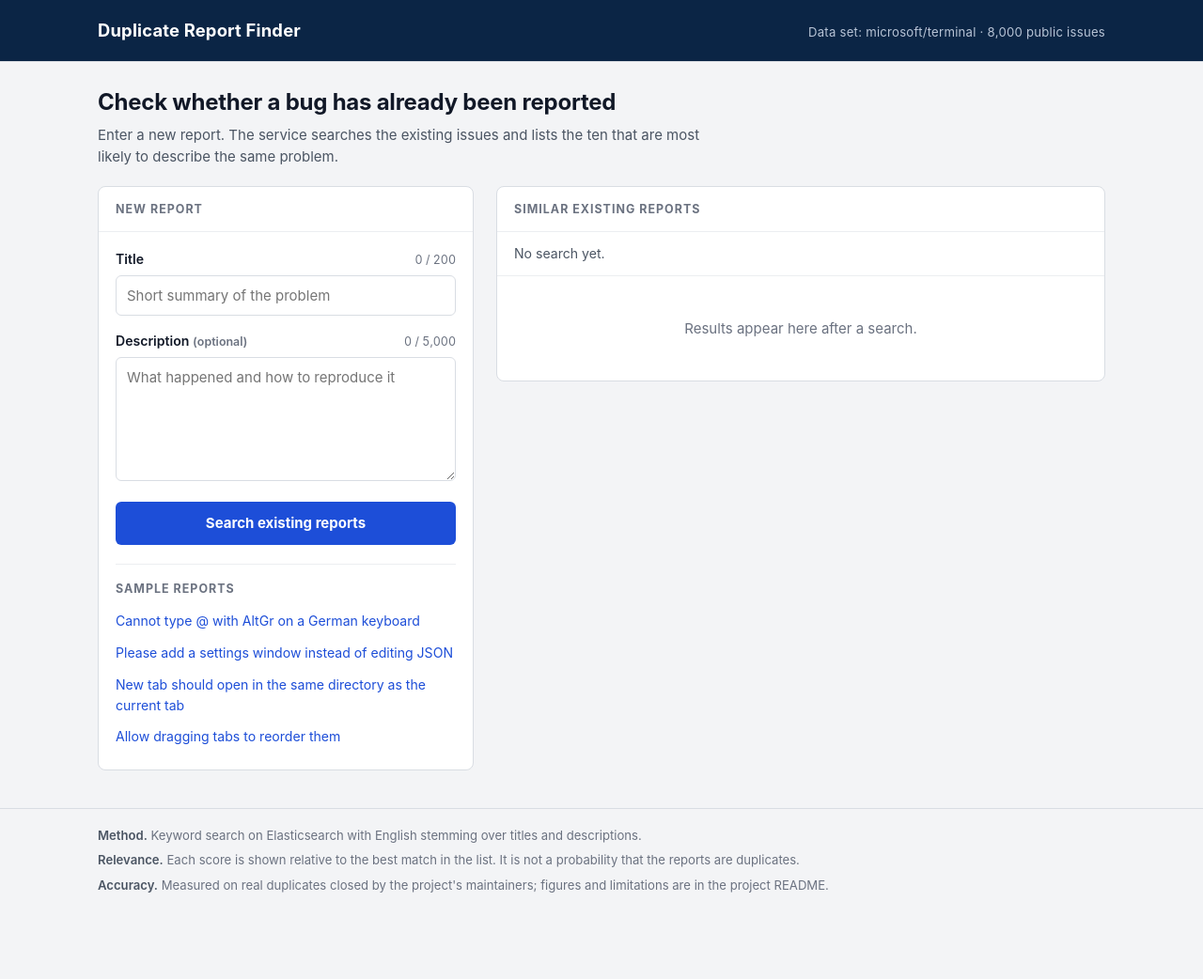
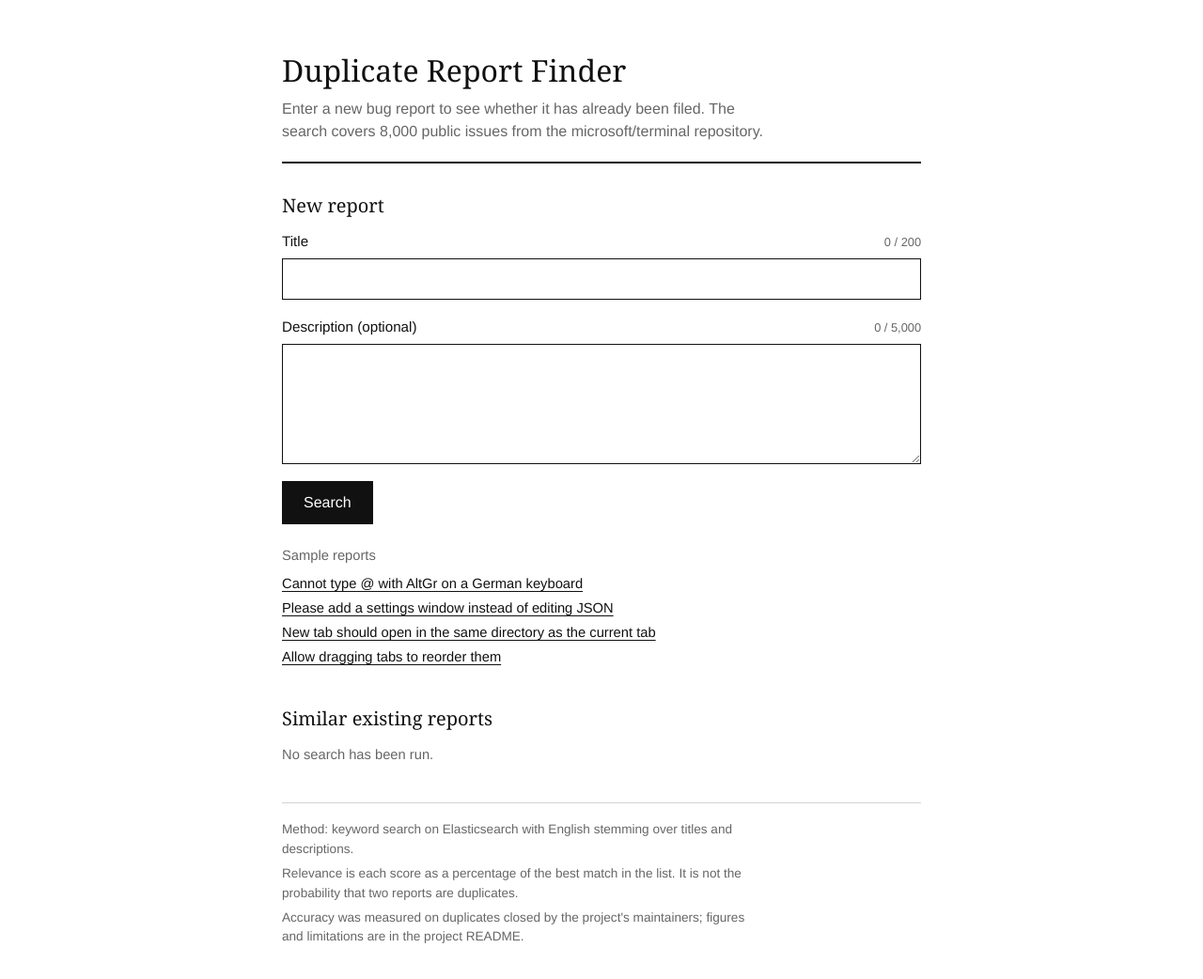
Before and after one commit to hitesh-ctrl/dupBug, a website: page public/index.html in a window 1280 px wide. Shown: the whole page at 94% size. Before the commit the page ends 980 px from the top, so only its background shows below. Drawn offline with Linux system fonts and the light colour scheme.

Commit message:
Simplify demo page to a plain monochrome layout

```diff
--- a/public/index.html
+++ b/public/index.html
@@ -5,150 +5,110 @@
 <meta name="viewport" content="width=device-width, initial-scale=1">
 <title>Duplicate Report Finder</title>
 <style>
-  :root {
-    --page: #f3f4f6; --surface: #ffffff; --ink: #111827; --ink-2: #4b5563; --ink-3: #6b7280;
-    --rule: #d9dde3; --rule-soft: #eceef1; --brand: #0b2545; --brand-ink: #ffffff; --brand-sub: #b8c4d6;
-    --accent: #1d4ed8; --accent-ink: #ffffff; --accent-soft: #e8eefc; --field: #ffffff;
-    --danger: #b42318; --danger-soft: #fdecea; --track: #e5e7eb;
-  }
+  :root { --bg: #ffffff; --fg: #111111; --mute: #666666; --rule: #111111; --hair: #d4d4d4; --err: #a40000; }
   @media (prefers-color-scheme: dark) {
-    :root {
-      --page: #0f1216; --surface: #171b21; --ink: #e6e8eb; --ink-2: #aab2bd; --ink-3: #8a93a0;
-      --rule: #2a313a; --rule-soft: #212730; --brand: #0b1626; --brand-ink: #f3f5f8; --brand-sub: #8ea0b8;
-      --accent: #7aa2ff; --accent-ink: #0b1220; --accent-soft: #1b2740; --field: #11151a;
-      --danger: #ff9b91; --danger-soft: #3a1b18; --track: #2a313a;
-    }
+    :root { --bg: #111111; --fg: #ededed; --mute: #9a9a9a; --rule: #ededed; --hair: #3a3a3a; --err: #ff8f8f; }
   }
   * { box-sizing: border-box; }
   html { -webkit-text-size-adjust: 100%; }
-  body { margin: 0; background: var(--page); color: var(--ink);
-         font: 15px/1.55 -apple-system, BlinkMacSystemFont, "Segoe UI", Roboto, "Helvetica Neue", Arial, sans-serif; }
+  body { margin: 0; background: var(--bg); color: var(--fg);
+         font: 16px/1.5 "Helvetica Neue", Helvetica, Arial, sans-serif; }
+  .page { max-width: 720px; margin: 0 auto; padding: 56px 20px 72px; }
 
-  header.top { background: var(--brand); color: var(--brand-ink); border-bottom: 1px solid var(--rule); }
-  .wrap { max-width: 1120px; margin: 0 auto; padding: 0 24px; }
-  header.top .wrap { display: flex; align-items: baseline; justify-content: space-between; gap: 16px;
-                     padding-top: 18px; padding-bottom: 18px; flex-wrap: wrap; }
-  .brand { font-size: 1.15rem; font-weight: 650; letter-spacing: .01em; }
-  .source { color: var(--brand-sub); font-size: .82rem; letter-spacing: .02em; }
+  header { border-bottom: 2px solid var(--rule); padding-bottom: 20px; margin-bottom: 32px; }
+  h1 { font: 400 2rem/1.2 Georgia, "Times New Roman", serif; margin: 0 0 10px; }
+  header p { margin: 0; color: var(--mute); max-width: 60ch; }
 
-  .intro { padding: 28px 0 20px; max-width: 70ch; }
-  .intro h1 { font-size: 1.5rem; line-height: 1.25; margin: 0 0 8px; font-weight: 650; letter-spacing: -.01em; }
-  .intro p { margin: 0; color: var(--ink-2); }
+  h2 { font: 400 1.25rem/1.3 Georgia, "Times New Roman", serif; margin: 0 0 14px; }
+  section { margin-bottom: 40px; }
 
-  .grid { display: grid; grid-template-columns: minmax(0, 400px) minmax(0, 1fr); gap: 24px; align-items: start; padding-bottom: 40px; }
-  @media (max-width: 860px) { .grid { grid-template-columns: minmax(0, 1fr); } .wrap { padding: 0 16px; } }
+  .field { margin-bottom: 18px; }
+  .label-row { display: flex; justify-content: space-between; align-items: baseline; margin-bottom: 6px; }
+  label { font-size: .95rem; }
+  .count { color: var(--mute); font-size: .8rem; font-variant-numeric: tabular-nums; }
+  input, textarea { display: block; width: 100%; padding: 9px 10px; border: 1px solid var(--rule); border-radius: 0;
+                    background: var(--bg); color: var(--fg); font: inherit; -webkit-appearance: none; appearance: none; }
+  textarea { min-height: 128px; resize: vertical; }
+  input:focus, textarea:focus, button:focus-visible, a:focus-visible { outline: 2px solid var(--fg); outline-offset: 2px; }
+  ::placeholder { color: var(--mute); opacity: 1; }
 
-  .panel { background: var(--surface); border: 1px solid var(--rule); border-radius: 8px; }
-  .panel > h2 { margin: 0; padding: 14px 18px; font-size: .78rem; font-weight: 650; letter-spacing: .08em;
-                text-transform: uppercase; color: var(--ink-3); border-bottom: 1px solid var(--rule-soft); }
-  .panel-body { padding: 18px; }
+  button { font: inherit; cursor: pointer; border-radius: 0; }
+  #submit { background: var(--fg); color: var(--bg); border: 1px solid var(--fg); padding: 10px 22px; }
+  #submit:disabled { opacity: .55; cursor: default; }
 
-  .field { margin-bottom: 16px; }
-  .label-row { display: flex; justify-content: space-between; align-items: baseline; margin-bottom: 6px; }
-  label { font-weight: 600; font-size: .88rem; }
-  .hint { color: var(--ink-3); font-size: .78rem; font-variant-numeric: tabular-nums; }
-  input, textarea { width: 100%; padding: 9px 11px; border: 1px solid var(--rule); border-radius: 6px;
-                    background: var(--field); color: var(--ink); font: inherit; }
-  input:focus, textarea:focus, button:focus-visible, a:focus-visible { outline: 2px solid var(--accent); outline-offset: 1px; }
-  textarea { min-height: 132px; resize: vertical; }
-  button { font: inherit; cursor: pointer; }
-  .primary { width: 100%; background: var(--accent); color: var(--accent-ink); border: 0; border-radius: 6px;
-             padding: 11px 16px; font-weight: 650; }
-  .primary:disabled { opacity: .6; cursor: default; }
+  .samples { margin: 22px 0 0; font-size: .92rem; color: var(--mute); }
+  .samples ul { list-style: none; margin: 6px 0 0; padding: 0; }
+  .samples li { padding: 2px 0; }
+  .samples button { background: none; border: 0; padding: 0; color: var(--fg); text-align: left;
+                    text-decoration: underline; text-underline-offset: 3px; text-decoration-thickness: 1px; }
 
-  .examples { margin-top: 20px; padding-top: 16px; border-top: 1px solid var(--rule-soft); }
-  .examples h3 { margin: 0 0 8px; font-size: .78rem; font-weight: 650; letter-spacing: .08em; text-transform: uppercase; color: var(--ink-3); }
-  .examples ul { list-style: none; margin: 0; padding: 0; }
-  .examples button { display: block; width: 100%; text-align: left; background: none; border: 0; padding: 6px 0;
-                     color: var(--accent); font-size: .88rem; }
-  .examples button:hover { text-decoration: underline; }
+  #status { color: var(--mute); font-size: .92rem; margin: 0 0 12px; min-height: 1.5em; }
+  #status.error { color: var(--err); }
 
-  .status { padding: 12px 18px; color: var(--ink-2); font-size: .88rem; border-bottom: 1px solid var(--rule-soft); min-height: 45px; }
-  .status.error { color: var(--danger); background: var(--danger-soft); }
-  .empty { padding: 44px 18px; text-align: center; color: var(--ink-3); }
+  .scroll { overflow-x: auto; }
+  table { width: 100%; border-collapse: collapse; font-size: .95rem; }
+  thead th { text-align: left; font-weight: 400; color: var(--mute); font-size: .82rem;
+             padding: 0 12px 8px 0; border-bottom: 1px solid var(--rule); white-space: nowrap; }
+  tbody td { padding: 11px 12px 11px 0; border-bottom: 1px solid var(--hair); vertical-align: top; }
+  th:last-child, td:last-child { padding-right: 0; text-align: right; }
+  td.rank, td.num, td.date, td.rel { font-variant-numeric: tabular-nums; white-space: nowrap; }
+  td.rank { color: var(--mute); width: 2.2rem; }
+  td.num, td.date { color: var(--mute); }
+  td.title a { color: var(--fg); overflow-wrap: anywhere; text-decoration: underline;
+               text-underline-offset: 3px; text-decoration-thickness: 1px; }
+  td.title a:not([href]) { text-decoration: none; }
+  @media (max-width: 560px) { th.date, td.date { display: none; } h1 { font-size: 1.6rem; } .page { padding-top: 36px; } }
 
-  .table-scroll { overflow-x: auto; }
-  table { width: 100%; border-collapse: collapse; }
-  th { text-align: left; font-size: .74rem; font-weight: 650; letter-spacing: .07em; text-transform: uppercase;
-       color: var(--ink-3); padding: 10px 12px; border-bottom: 1px solid var(--rule); white-space: nowrap; }
-  td { padding: 12px; border-bottom: 1px solid var(--rule-soft); vertical-align: top; }
-  tr:last-child td { border-bottom: 0; }
-  th:first-child, td:first-child { padding-left: 18px; }
-  th:last-child, td:last-child { padding-right: 18px; }
-  td.rank { color: var(--ink-3); font-variant-numeric: tabular-nums; width: 2.5rem; }
-  td.title a { color: var(--ink); font-weight: 600; text-decoration: none; overflow-wrap: anywhere; }
-  td.title a[href]:hover { color: var(--accent); text-decoration: underline; }
-  td.num, td.date { color: var(--ink-2); white-space: nowrap; font-variant-numeric: tabular-nums; }
-  td.rel { width: 130px; white-space: nowrap; }
-  .meter { display: inline-block; width: 72px; height: 6px; background: var(--track); border-radius: 3px; overflow: hidden; vertical-align: middle; }
-  .meter > span { display: block; height: 100%; background: var(--accent); }
-  .pct { display: inline-block; width: 3.2em; text-align: right; color: var(--ink-2); font-size: .82rem; font-variant-numeric: tabular-nums; }
-  tr.best td { background: var(--accent-soft); }
-  @media (max-width: 560px) { th.date, td.date { display: none; } td.rel { width: auto; } .meter { width: 44px; } }
-
-  footer { border-top: 1px solid var(--rule); color: var(--ink-3); font-size: .82rem; }
-  footer .wrap { padding-top: 18px; padding-bottom: 28px; display: grid; gap: 6px; max-width: 1120px; }
-  footer strong { color: var(--ink-2); font-weight: 600; }
+  footer { border-top: 1px solid var(--hair); padding-top: 18px; color: var(--mute); font-size: .85rem; }
+  footer p { margin: 0 0 6px; max-width: 68ch; }
 </style>
 </head>
 <body>
-<header class="top">
-  <div class="wrap">
-    <div class="brand">Duplicate Report Finder</div>
-    <div class="source">Data set: microsoft/terminal &middot; 8,000 public issues</div>
-  </div>
+<div class="page">
+  <header>
+    <h1>Duplicate Report Finder</h1>
+    <p>Enter a new bug report to see whether it has already been filed. The search covers 8,000 public issues
+      from the microsoft/terminal repository.</p>
   </header>
 
-<main class="wrap">
-  <section class="intro">
-    <h1>Check whether a bug has already been reported</h1>
-    <p>Enter a new report. The service searches the existing issues and lists the ten that are most likely to
-      describe the same problem.</p>
-  </section>
-
-  <div class="grid">
-    <section class="panel" aria-labelledby="h-new">
+  <main>
+    <section aria-labelledby="h-new">
       <h2 id="h-new">New report</h2>
-      <div class="panel-body">
       <form id="form" novalidate>
         <div class="field">
-            <div class="label-row"><label for="title">Title</label><span class="hint" id="title-count">0 / 200</span></div>
-            <input id="title" maxlength="200" required autocomplete="off" placeholder="Short summary of the problem">
+          <div class="label-row"><label for="title">Title</label><span class="count" id="title-count">0 / 200</span></div>
+          <input id="title" maxlength="200" required autocomplete="off">
         </div>
         <div class="field">
-            <div class="label-row"><label for="body">Description <span class="hint">(optional)</span></label><span class="hint" id="body-count">0 / 5,000</span></div>
-            <textarea id="body" maxlength="5000" placeholder="What happened and how to reproduce it"></textarea>
+          <div class="label-row"><label for="body">Description (optional)</label><span class="count" id="body-count">0 / 5,000</span></div>
+          <textarea id="body" maxlength="5000"></textarea>
         </div>
-          <button class="primary" id="submit" type="submit">Search existing reports</button>
+        <button id="submit" type="submit">Search</button>
       </form>
-        <div class="examples">
-          <h3>Sample reports</h3>
+      <div class="samples">
+        Sample reports
         <ul id="examples"></ul>
-        </div>
       </div>
     </section>
 
-    <section class="panel" aria-labelledby="h-res">
+    <section aria-labelledby="h-res">
       <h2 id="h-res">Similar existing reports</h2>
-      <div class="status" id="status" role="status" aria-live="polite">No search yet.</div>
-      <div class="empty" id="empty">Results appear here after a search.</div>
-      <div class="table-scroll" id="table-wrap" hidden>
+      <p id="status" role="status" aria-live="polite">No search has been run.</p>
+      <div class="scroll" id="table-wrap" hidden>
         <table>
-          <thead><tr><th>#</th><th>Report</th><th>Issue</th><th class="date">Opened</th><th>Relevance</th></tr></thead>
+          <thead><tr><th></th><th>Report</th><th>Issue</th><th class="date">Opened</th><th>Relevance</th></tr></thead>
           <tbody id="results"></tbody>
         </table>
       </div>
     </section>
-  </div>
   </main>
 
   <footer>
-  <div class="wrap">
-    <div><strong>Method.</strong> Keyword search on Elasticsearch with English stemming over titles and descriptions.</div>
-    <div><strong>Relevance.</strong> Each score is shown relative to the best match in the list. It is not a probability that the reports are duplicates.</div>
-    <div><strong>Accuracy.</strong> Measured on real duplicates closed by the project's maintainers; figures and limitations are in the project README.</div>
+    <p>Method: keyword search on Elasticsearch with English stemming over titles and descriptions.</p>
+    <p>Relevance is each score as a percentage of the best match in the list. It is not the probability that two reports are duplicates.</p>
+    <p>Accuracy was measured on duplicates closed by the project's maintainers; figures and limitations are in the project README.</p>
+  </footer>
 </div>
-</footer>
 
 <script>
 const EXAMPLES = [
@@ -178,12 +138,7 @@ for (const ex of EXAMPLES) {
 
 function setStatus(text, isError) {
   statusEl.textContent = text;
-  statusEl.className = isError ? "status error" : "status";
-}
-function showTable(show, emptyText) {
-  $("table-wrap").hidden = !show;
-  $("empty").hidden = show;
-  if (emptyText) $("empty").textContent = emptyText;
+  statusEl.className = isError ? "error" : "";
 }
 function cell(cls, text) {
   const td = document.createElement("td"); td.className = cls;
@@ -197,31 +152,24 @@ function render(results) {
   const top = results.length && results[0].score > 0 ? results[0].score : 1;
   results.forEach((r, i) => {
     const tr = document.createElement("tr");
-    if (i === 0) tr.className = "best";
     const title = cell("title");
     const a = document.createElement("a"); a.textContent = r.title;
     if (typeof r.url === "string" && r.url.startsWith("https://github.com/")) {
       a.href = r.url; a.target = "_blank"; a.rel = "noopener noreferrer";
     }
     title.appendChild(a);
-    const pct = Math.round(100 * r.score / top);
-    const rel = cell("rel");
-    const meter = document.createElement("span"); meter.className = "meter";
-    const fill = document.createElement("span"); fill.style.width = pct + "%";
-    meter.appendChild(fill);
-    const label = document.createElement("span"); label.className = "pct"; label.textContent = pct + "%";
-    rel.append(meter, label);
-    tr.append(cell("rank", String(i + 1)), title, cell("num", "#" + r.number),
-              cell("date", String(r.created_at).slice(0, 10)), rel);
+    tr.append(cell("rank", (i + 1) + "."), title, cell("num", "#" + r.number),
+              cell("date", String(r.created_at).slice(0, 10)), cell("rel", Math.round(100 * r.score / top) + "%"));
     tbody.appendChild(tr);
   });
+  $("table-wrap").hidden = results.length === 0;
 }
 
 form.addEventListener("submit", async (e) => {
   e.preventDefault();
   const title = titleEl.value.trim();
   if (!title) { setStatus("A title is required.", true); titleEl.focus(); return; }
-  submit.disabled = true; submit.textContent = "Searching…"; setStatus("Searching…");
+  submit.disabled = true; setStatus("Searching.");
   const started = performance.now();
   try {
     const res = await fetch("/similar", {
@@ -231,26 +179,23 @@ form.addEventListener("submit", async (e) => {
     });
     const data = await res.json().catch(() => ({}));
     if (res.ok) {
+      render(data.results);
       const ms = Math.round(performance.now() - started);
-      render(data.results);
-      if (data.results.length) {
-        showTable(true);
-        setStatus(data.results.length + " reports found in " + ms + " ms, most similar first.");
+      setStatus(data.results.length
+        ? data.results.length + " reports, most similar first. Search took " + ms + " ms."
+        : "No similar reports were found.");
     } else {
-        showTable(false, "No similar reports were found.");
-        setStatus("0 reports found.");
-      }
-    } else {
-      showTable(false, "No results to show.");
-      if (res.status === 503) setStatus("The search service is unavailable. Check that Elasticsearch is running.", true);
+      render([]);
+      if (res.status === 503) setStatus("The search service is unavailable.", true);
+      else if (res.status === 429) setStatus("Too many requests. Please wait a moment and try again.", true);
       else if (res.status === 400) setStatus("The report was not accepted. The title must be 1 to 200 characters and the description at most 5,000.", true);
       else setStatus("The request failed (status " + res.status + ").", true);
     }
   } catch {
-    showTable(false, "No results to show.");
+    render([]);
     setStatus("The service could not be reached.", true);
   } finally {
-    submit.disabled = false; submit.textContent = "Search existing reports";
+    submit.disabled = false;
   }
 });
 updateCounts();
```
Lines whose indentation alone changed are shown as unchanged.
